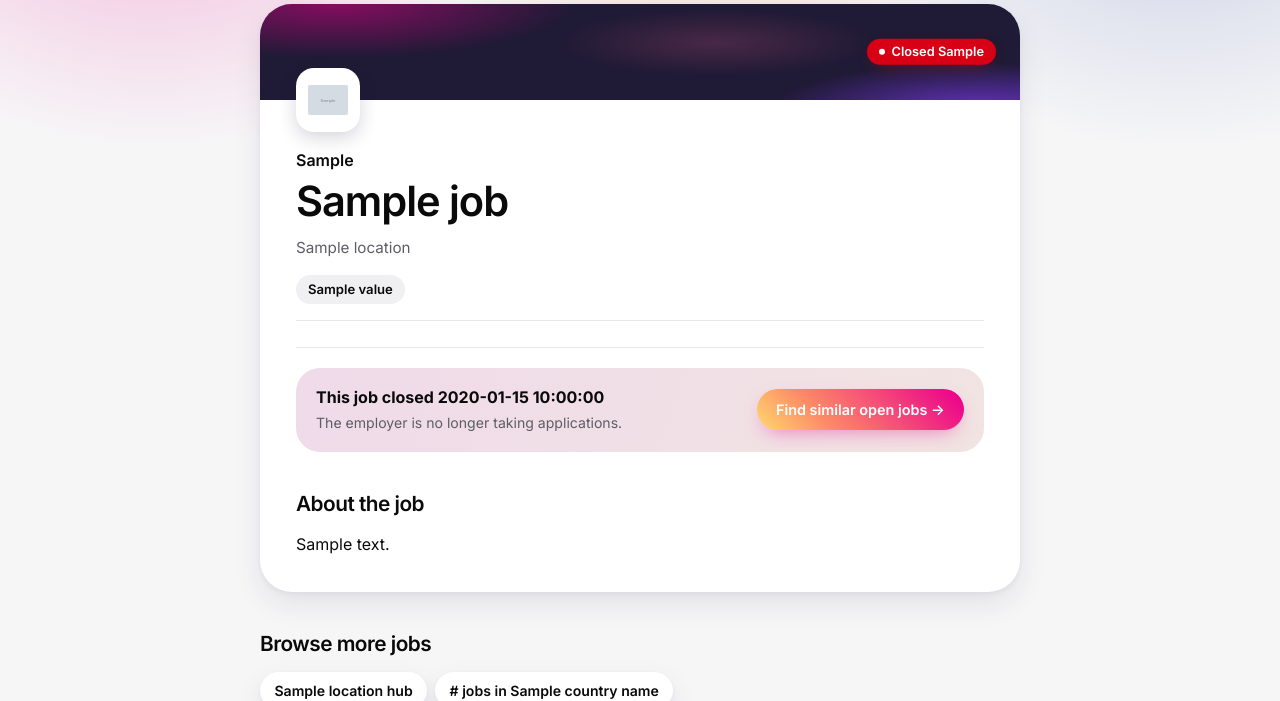
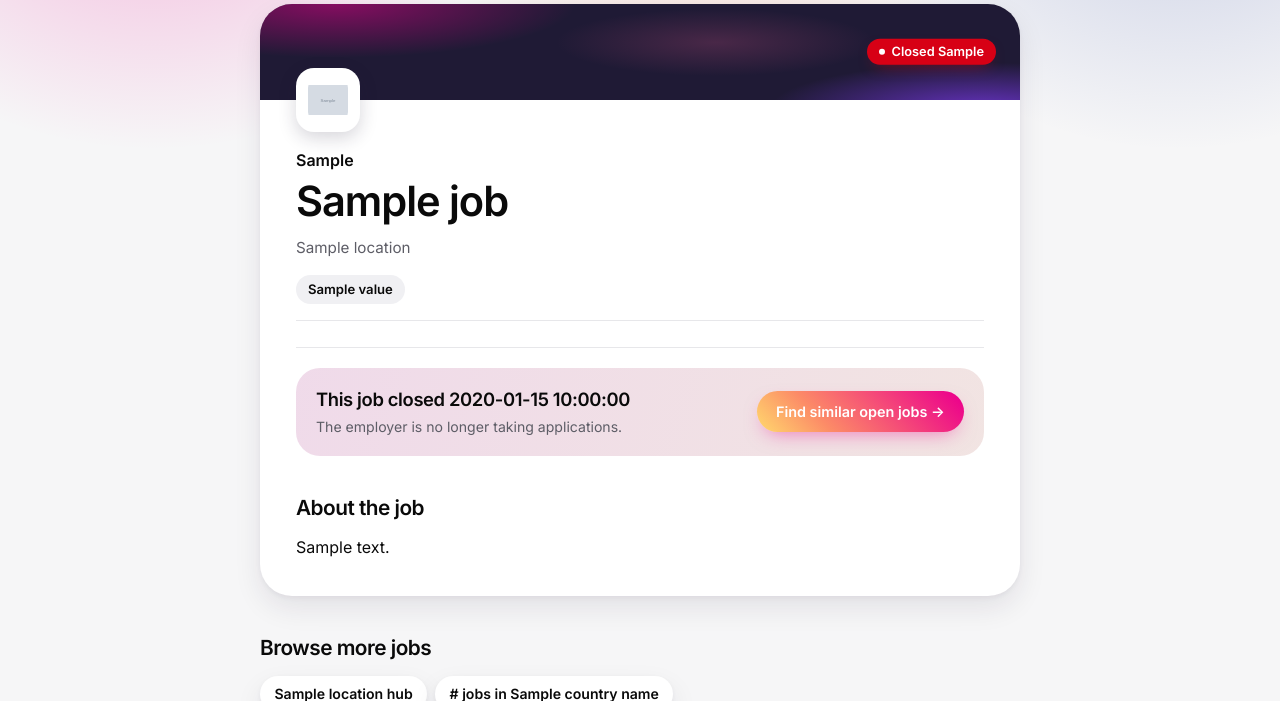
Before and after one commit to davicho01/yabot.jobs-backend, a Python web app: template templates/seo/job.html.jinja in a window 1280 px wide. Shown: the part 144-845 px from the top of the page. Run offline with Jinja, Linux system fonts and the light colour scheme; the template is opened without the code that fills it: most values are stand-ins (such as "Sample title", 1, 10 or a date in 2020); grey boxes marked "Sample" are stand-in pictures.

Commit message:
Static job pages: a closed job's headline at the fit card's heading size, as on the app
Co-Authored-By: Claude Opus 5.5 <noreply@anthropic.com>
Claude-Session: https://claude.ai/code/session_01KS6gKC16UfMJWB5XzSg9fz

```diff
--- a/templates/seo/_job_style.html.jinja
+++ b/templates/seo/_job_style.html.jinja
@@ -10,6 +10,8 @@
   .job-cta { display: flex; flex-wrap: wrap; align-items: center; justify-content: space-between; gap: 1rem; padding: 1.1rem 1.25rem; border-radius: 24px; background: linear-gradient(110deg, color-mix(in srgb, #ec008c 9%, var(--chip)), color-mix(in srgb, #fc8b67 12%, var(--chip))); }
   .job-cta__text { display: flex; flex-direction: column; gap: 0.15rem; flex: 1 1 16rem; }
   .job-cta__text span { font-size: 0.88rem; color: var(--ink-soft); }
+  /* A closed job's headline, the fit card's heading size (as on the app). */
+  .job-cta__text strong { font-size: 1.15rem; font-weight: 600; letter-spacing: -0.02em; }
   .job-cta__buttons { display: flex; flex-wrap: wrap; gap: 0.5rem; }
   /* The job board's fit card (JobBoardCards.css .case-file__fit): sunset
      washes in two corners, the "?" on a rainbow ring, the gradient button. */
```
